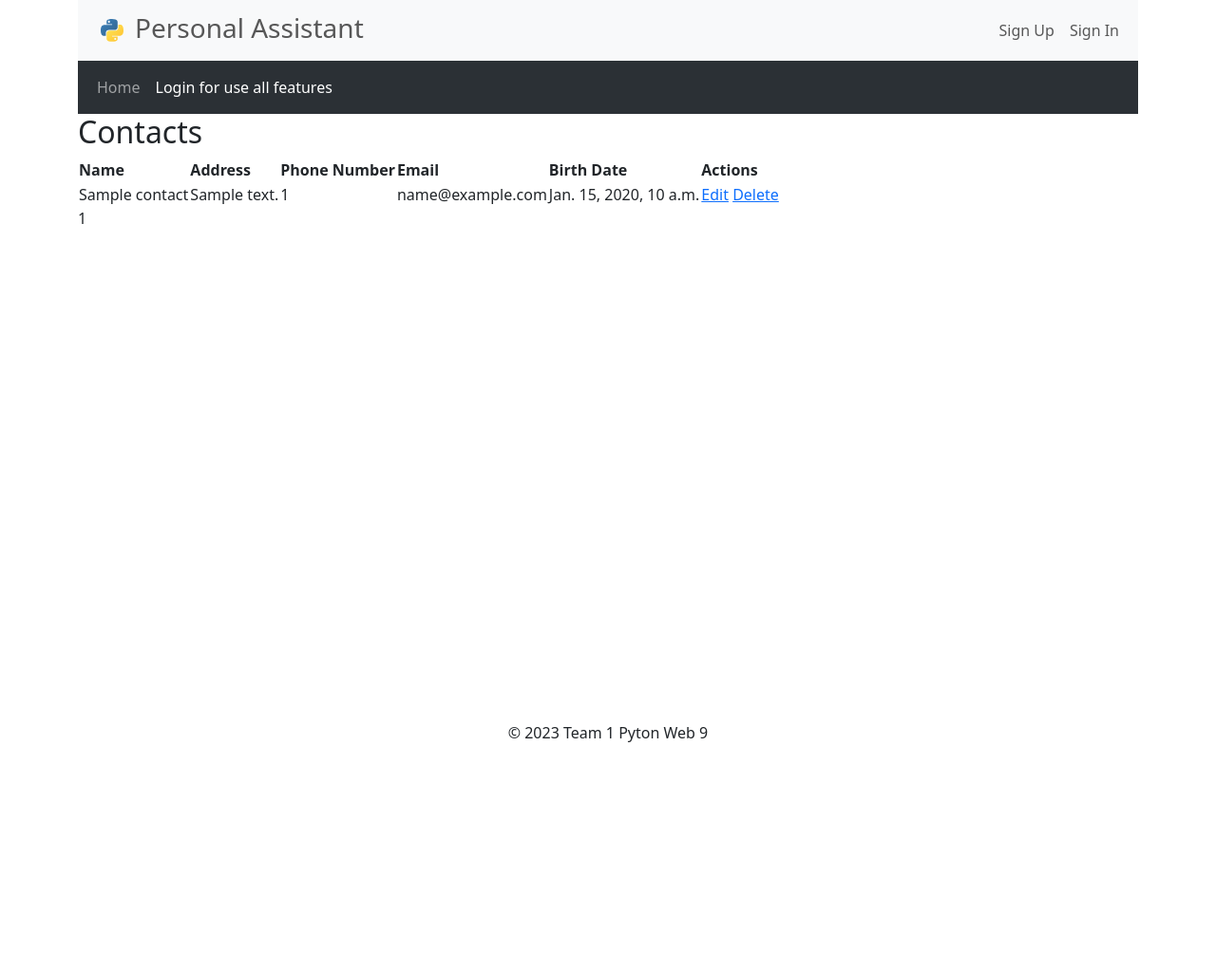
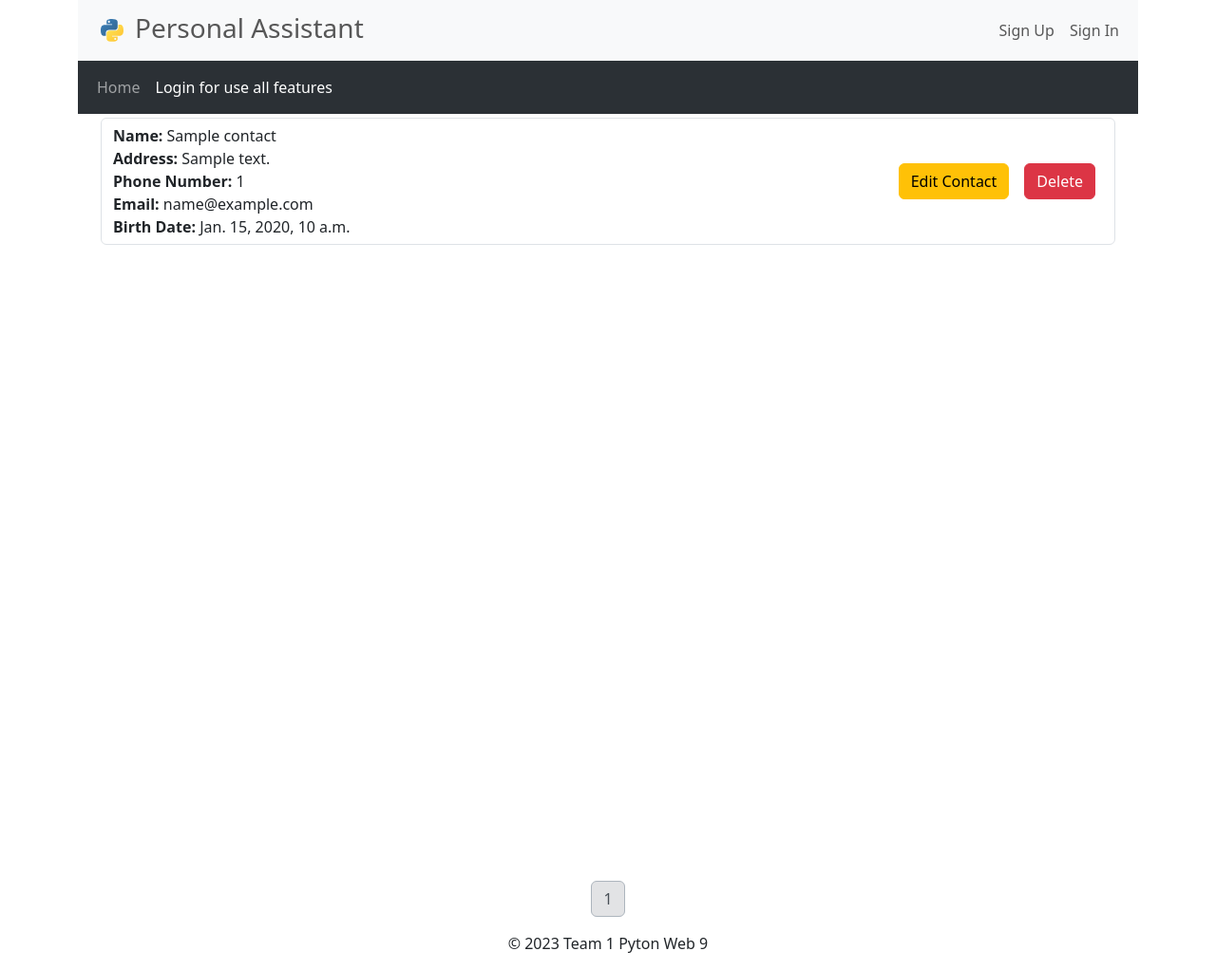
Before and after one commit to PIRomanCod/Web_Team_Project, a Django app: template personal_assistant/contactapp/templates/contactapp/contact_list.html in a window 1280 px wide. Shown: the whole page at 95% size. Before the commit the page ends 782 px from the top, so only its background shows below. Run offline with Django 3.2, Linux system fonts and the light colour scheme; the template is opened without the code that fills it: most values are stand-ins (such as "Sample title", 1, 10 or a date in 2020).

Commit message:
feature-note-contact

```diff
--- a/personal_assistant/contactapp/templates/contactapp/contact_list.html
+++ b/personal_assistant/contactapp/templates/contactapp/contact_list.html
@@ -1,41 +1,72 @@
 {% extends "newsapp/base.html" %}
 
 {% block content %}
-    <h2>Contacts</h2>
-    <table>
-        <thead>
-            <tr>
-                <th>Name</th>
-                <th>Address</th>
-                <th>Phone Number</th>
-                <th>Email</th>
-                <th>Birth Date</th>
-                <th>Actions</th>
-            </tr>
-        </thead>
-        <tbody>
-            {% for contact in contacts %}
-                <tr>
-                    <td>{{ contact.name }}</td>
-                    <td>{{ contact.address }}</td>
-                    <td>{{ contact.phone_number }}</td>
-                    <td>{{ contact.email }}</td>
-                    <td>{{ contact.birth_date }}</td>
-                    <td>
-                        <a href="{% url 'contactapp:edit_contact' contact.id %}">Edit</a>
-                        <a href="{% url 'contactapp:delete_contact' contact.id %}">Delete</a>
-                    </td>
-                </tr>
-            {% endfor %}
-        </tbody>
-    </table>
-    <div class="pagination">
+<main class="container d-flex flex-column min-vh-100">
+    {% if contacts %}
+        {% for contact in contacts %}
+        <div class="container my-1">
+            <!--Блок виводу нотаток-->
+            <div class="form-control d-flex flex-row">
+                <div class="flex-fill">
+                    <strong>Name:</strong> {{ contact.name }}<br>
+                    <strong>Address:</strong> {{ contact.address }}<br>
+                    <strong>Phone Number:</strong> {{ contact.phone_number }}<br>
+                    <strong>Email:</strong> {{ contact.email }}<br>
+                    <strong>Birth Date:</strong> {{ contact.birth_date }}<br>
+                </div>
+                <div class="d-flex align-items-center">
+                    <a class="btn btn-warning mx-2" href="{% url 'contactapp:edit_contact' contact.id %}">Edit Contact</a>
+                    <a class="btn btn-danger mx-2" href="{% url 'contactapp:delete_contact' contact.id %}">Delete</a>
+                </div>
+            </div>
+        </div>
+        {% endfor %}
+    {% else %}
+    <div class="pt-10 text-center fs-4"><u>No contacts found.</u></div>
+    {% endif %}
+</main>
+
+<nav class="nav justify-content-center mt-2" >
+    <ul class="pagination">
         {% if contacts.has_previous %}
-            <a href="?page={{ contacts.previous_page_number }}">Previous</a>
+        <li class="page-item">
+            <a class="page-link text-dark-emphasis border border-dark-subtle rounded-left-3" href="?page=1">First</a>
+        </li>
+        <li class="page-item">
+            <a class="page-link text-dark-emphasis border border-dark-subtle rounded-left-3" href="?page={{ contacts.previous_page_number }}">
+                Previous
+            </a>
+        </li>
         {% endif %}
-        <span class="current-page">{{ contacts.number }}</span>
+
+        {% for num in contacts.paginator.page_range %}
+            {% if contacts.number == num %}
+                <li class="page-item active" aria-current="page">
+                <span class="page-link text-dark-emphasis bg-secondary-subtle border border-dark-subtle rounded-left-3">
+                    {{ num }}
+                </span>
+                </li>
+            {% else %}
+                <li class="page-item">
+                    <a class="page-link text-dark-emphasis border border-dark-subtle rounded-left-3" href="?page={{ num }}">
+                        {{ num }}
+                    </a>
+                </li>
+            {% endif %}
+        {% endfor %}
+
         {% if contacts.has_next %}
-            <a href="?page={{ contacts.next_page_number }}">Next</a>
+            <li class="page-item">
+                <a class="page-link text-dark-emphasis border border-dark-subtle rounded-left-3" href="?page={{ contacts.next_page_number }}">
+                    Next
+                </a>
+            </li>
+            <li class="page-item">
+                <a class="page-link text-dark-emphasis border border-dark-subtle rounded-left-3" href="?page={{ contacts.paginator.num_pages }}">
+                    Last
+                </a>
+            </li>
         {% endif %}
-    </div>
+    </ul>
+</nav>
 {% endblock %}
--- a/personal_assistant/newsapp/templates/newsapp/base.html
+++ b/personal_assistant/newsapp/templates/newsapp/base.html
@@ -65,13 +65,16 @@
                         <a class="nav-link" href="{% url 'contactapp:create_contact' %}">Create Contact</a>
                     </li>
                     <li class="nav-item">
-                        <a class="nav-link" href="{% url 'noteapp:note' %}">Create Note</a>
+                        <a class="nav-link" href="{% url 'contactapp:contact_list' %}">Contacts List</a>
                     </li>
                     <li class="nav-item">
                         <a class="nav-link" href="{% url 'contactapp:search_contacts' %}">Find Contact</a>
                     </li>
                     <li class="nav-item">
-                        <a class="nav-link" href="{% url 'noteapp:main' %}">Find Note</a>
+                        <a class="nav-link" href="{% url 'noteapp:note' %}">Create Note</a>
+                    </li>
+                    <li class="nav-item">
+                        <a class="nav-link" href="{% url 'noteapp:main' %}">Notes List</a>
                     </li>
                     <li class="nav-item">
                         <a class="nav-link" href="{% url 'contactapp:upcoming_birthdays' %}">Birthday List</a>
@@ -88,6 +91,11 @@
             </div>
         </div>
     </nav>
+{% if form.errors %}
+<div class="alert alert-danger" role="alert">
+    <span>Error{{ form.non_field_errors }}{{ form.errors }}</span>
+</div>
+{% endif %}
     {% block content %}
     {% endblock %}
 </div>
--- a/personal_assistant/noteapp/templates/noteapp/note.html
+++ b/personal_assistant/noteapp/templates/noteapp/note.html
@@ -1,7 +1,9 @@
 {% extends "noteapp/base.html" %}
 
 {% block content %}
+
 <div class="container me-2 pe-3">
+    <h4 class="text-center">Create Note</h4>
    <form class="container mt-2" method="POST" action="{% url 'noteapp:note' %}">
     {% csrf_token %}
     <div style="container me-2">
--- a/personal_assistant/noteapp/templates/noteapp/update_note.html
+++ b/personal_assistant/noteapp/templates/noteapp/update_note.html
@@ -2,7 +2,7 @@
 
 {% block content %}
 <div>
-  <h3>Update Note</h3>
+  <h4 class="text-center">Update Note</h4>
   <form  class="form-control" rows="3" method="post">
     {% csrf_token %}
     {{ form.as_p }}
```
Also changed, not shown: personal_assistant/contactapp/templates/contactapp/create_contact.html (+29 -4 lines), personal_assistant/contactapp/templates/contactapp/delete_contact.html (+7 -4 lines), personal_assistant/contactapp/templates/contactapp/edit_contact.html (+27 -4 lines), personal_assistant/contactapp/templates/contactapp/search_contacts.html (+20 -13 lines), personal_assistant/contactapp/templates/contactapp/upcoming_birthdays.html (+32 -17 lines), personal_assistant/contactapp/views.py (+7 -5 lines), personal_assistant/noteapp/templates/noteapp/index.html (+5 -8 lines).
